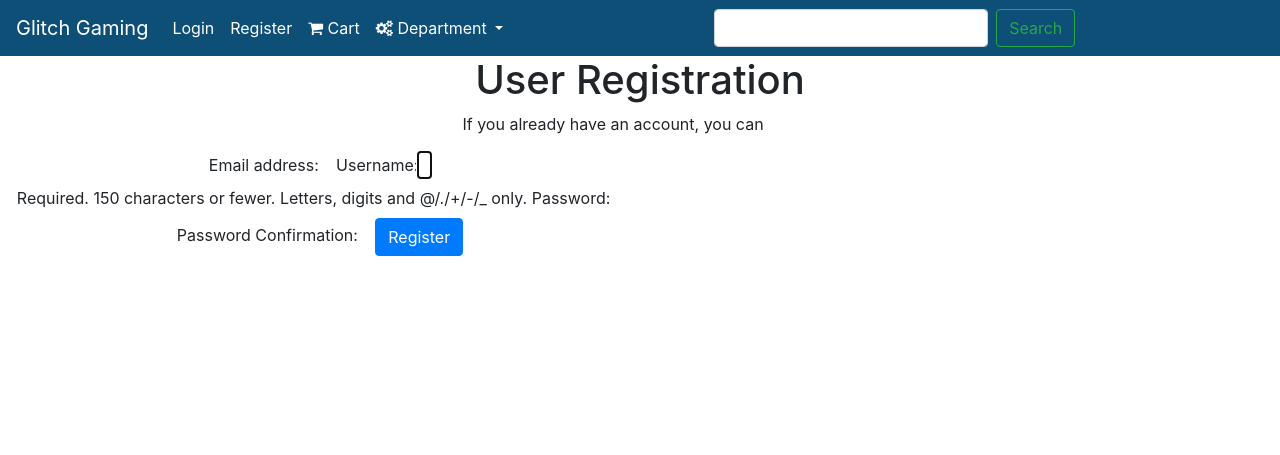
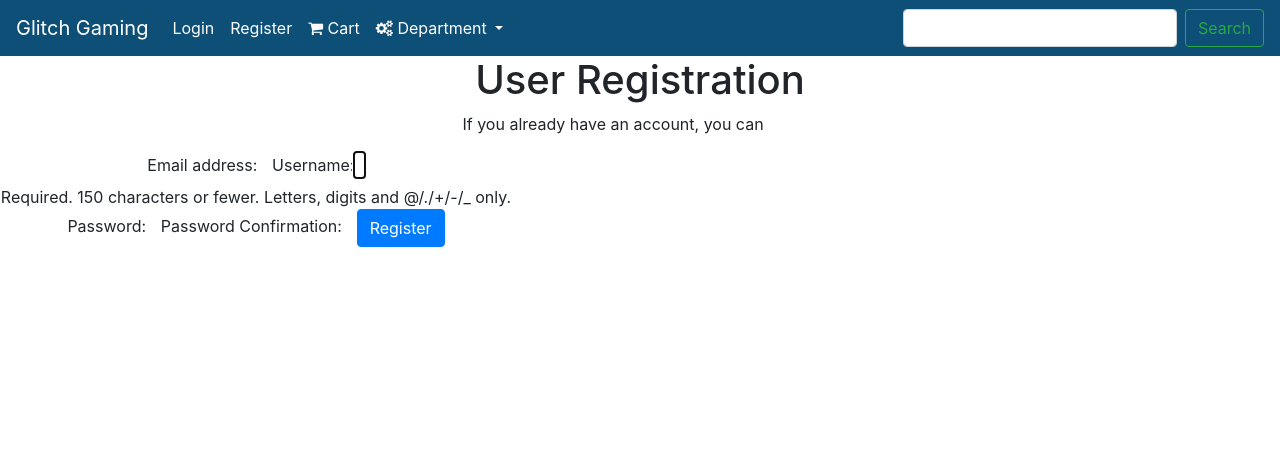
Before and after one commit to CaseyScott/Gaming-hardware-Django-milestone, a Django app: page /accounts/register/ in a window 1280 px wide. Shown: the top 455 px of the page. Run offline with Django 3.2, Linux system fonts and the light colour scheme; some libraries are stand-ins or nearby versions.

Commit message:
page styling. changing nav as resonsivness isnt working correctly

```diff
--- a/accounts/templates/login.html
+++ b/accounts/templates/login.html
@@ -7,11 +7,13 @@
 {% block page_heading %}User Login{% endblock %}
 
 {% block content %}
+<div class="loginregForm">
     <form method="POST">
         {% csrf_token %}
         {{ login_form | as_bootstrap }}
         <button type="submit" class="btn btn-primary">Login</button>
     </form>
+</div>
 
 <p><a href="{% url 'password_reset' %}">Reset Password</a></p>
 {% endblock %}
--- a/accounts/templates/registration.html
+++ b/accounts/templates/registration.html
@@ -9,9 +9,11 @@
 {% block content %}
 <p>If you already have an account, you can <a href="{% url 'login' %}">sign in</a></p>
 
-<form method="POST">
-    {% csrf_token %}
-    {{ registration_form | as_bootstrap }}
-    <button type="submit" class="btn btn-primary">Register</button>
-</form>
+<div class="loginregForm">
+    <form method="POST">
+        {% csrf_token %}
+        {{ registration_form | as_bootstrap }}
+        <button type="submit" class="btn btn-primary">Register</button>
+    </form>
+</div>
 {% endblock %}
--- a/home/templates/index.html
+++ b/home/templates/index.html
@@ -1,6 +1,7 @@
 {% extends 'base.html' %}
 {% load staticfiles %}
 {% block page_title %}Glitch Gaming{% endblock %}
+{% block page_heading %}Glitch Gaming{% endblock %}
 
 {% block content %}
 
--- a/static/css/styles.css
+++ b/static/css/styles.css
@@ -34,9 +34,15 @@ a {
 /* nav bar */
 
 /* forms for sign in and registration */
-form {
-    width: 50%;
+.loginregForm {
+    width: 40%;
 }
+
+
+/* .search-bar {
+    margin-right: 5em;
+} */
+
 
 /* cards for products */
 
--- a/templates/base.html
+++ b/templates/base.html
@@ -15,12 +15,13 @@
     <!-- Font Awesome -->
     <link rel="stylesheet" href="{% static 'font-awesome/css/font-awesome.min.css' %}">
     <!-- CSS link to style.css -->
-    <link rel="stylesheet" href='../static/css/styles.css' type="text/css">
+    <link rel="stylesheet" href='/static/css/styles.css' type="text/css">
 </head>
 
 <body>
     <div id="page-container">
         <div id="content-wrap">
+
             <nav class="navbar navbar-expand-lg">
                 <a class="navbar-brand" href="{% url 'index' %}">Glitch Gaming</a>
                 <button class="navbar-toggler" type="button" data-toggle="collapse"
@@ -79,13 +80,15 @@
                                 <a class="dropdown-item" href="#">Need help choosing</a>
                             </div>
                         </li>
-
-                    </ul>
+                </div>
+                </ul>
+                <div class="search-bar">
                     <form action="{% url 'search' %}" method="get" class="form-inline my-2 my-lg-0">
                         <input class="form-control mr-sm-2" type="text" name="q" aria-label="Search">
                         <button class="btn btn-outline-success my-2 my-sm-0" type="submit">Search</button>
                     </form>
                 </div>
+
             </nav>
 
             <h1>
@@ -126,10 +129,8 @@
     </footer>
 
     <!-- JS Bootstrap -->
-    <script
-    src="https://code.jquery.com/jquery-3.4.1.min.js"
-    integrity="sha256-CSXorXvZcTkaix6Yvo6HppcZGetbYMGWSFlBw8HfCJo="
-    crossorigin="anonymous">
+    <script src="https://code.jquery.com/jquery-3.4.1.min.js"
+        integrity="sha256-CSXorXvZcTkaix6Yvo6HppcZGetbYMGWSFlBw8HfCJo=" crossorigin="anonymous">
     </script>
 
     <script src="https://cdnjs.cloudflare.com/ajax/libs/popper.js/1.14.7/umd/popper.min.js"
```
